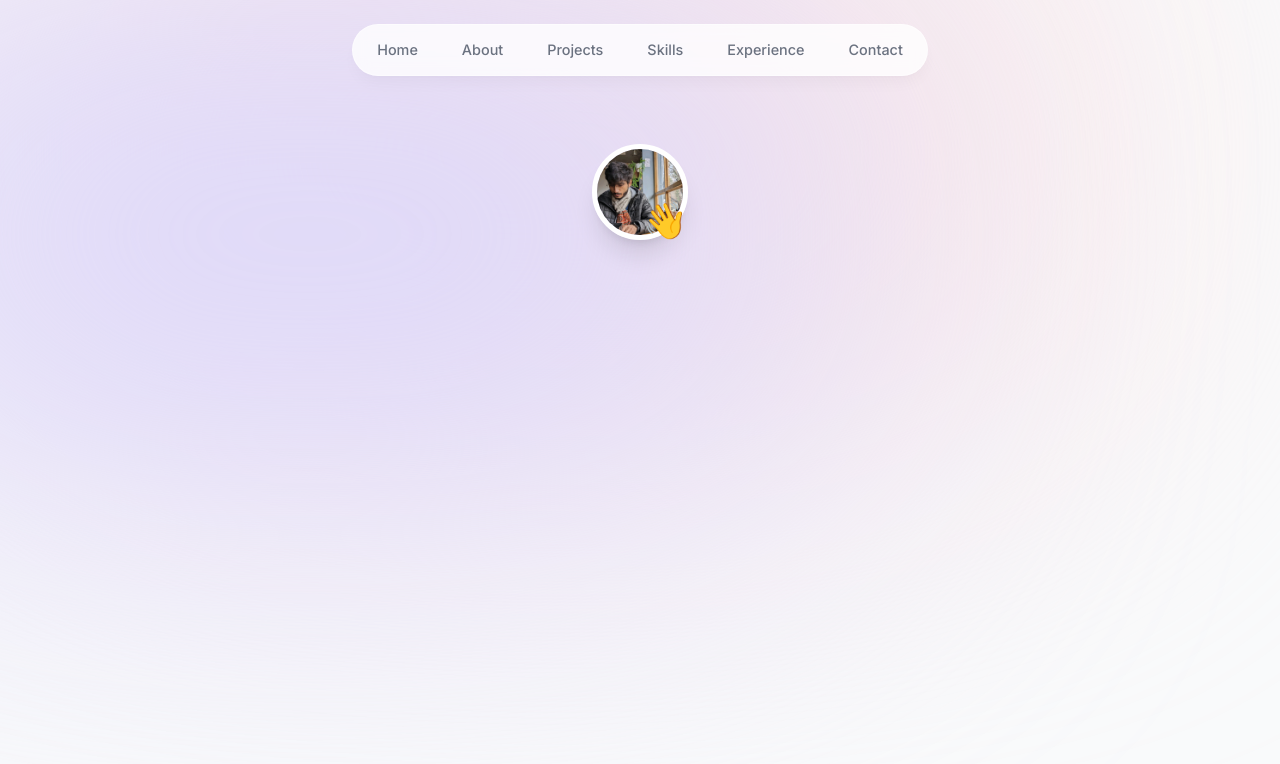
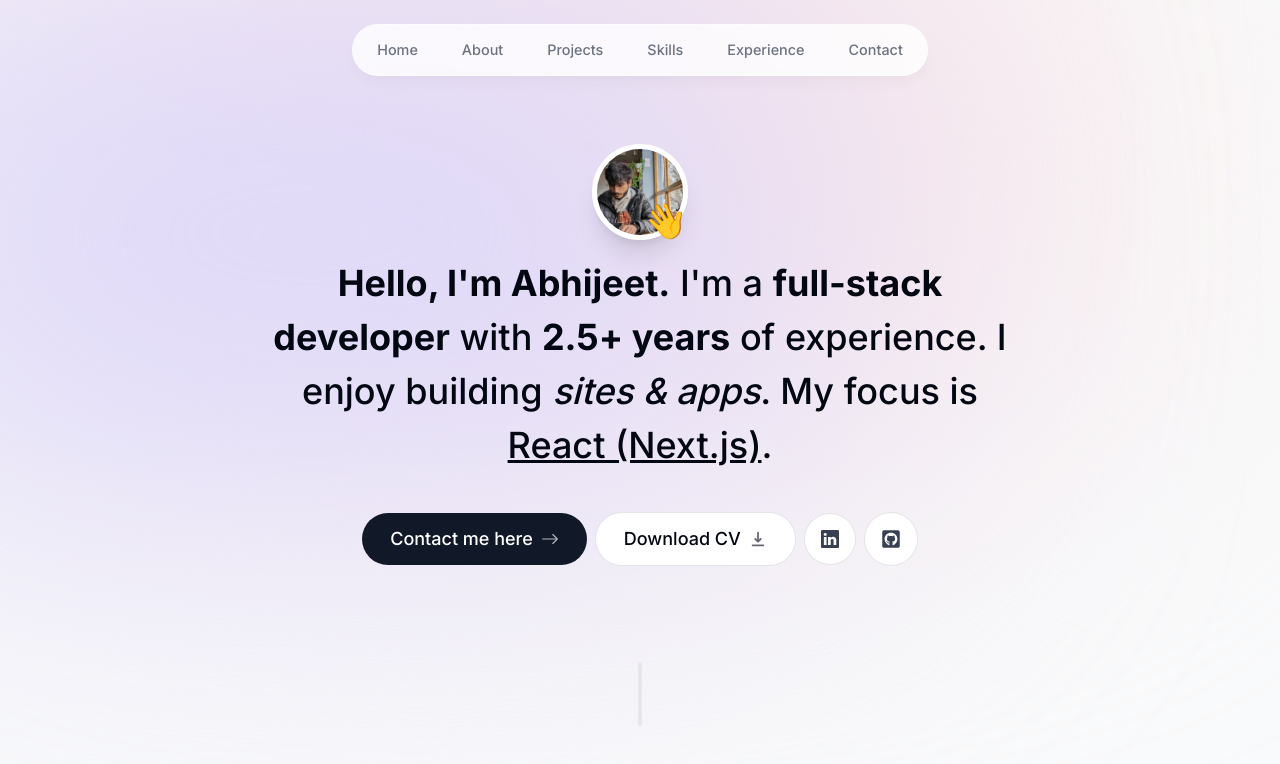
Before and after one commit to Jerry-Sharma21/personal_portfolio, a Next.js app: page / in a window 1280 px wide. Shown: the top 764 px of the page. Built offline with nearby package versions, Linux system fonts and the light colour scheme.

Commit message:
header and intro complete and section-divider

```diff
--- a/app/layout.tsx
+++ b/app/layout.tsx
@@ -1,4 +1,5 @@
 import { Inter } from 'next/font/google';
+
 import Header from '@/components/Header';
 
 import './globals.css';
--- a/app/page.tsx
+++ b/app/page.tsx
@@ -1,10 +1,13 @@
+import React from 'react';
+
 import Intro from '@/components/Intro';
-import React from 'react';
+import SectionDivider from '@/components/SectionDivider';
 
 const Home: React.FC = () => {
   return (
-    <main className="">
+    <main className="flex flex-col items-center px-4">
       <Intro />
+      <SectionDivider />
     </main>
   );
 };
--- /dev/null
+++ b/components/About.tsx
@@ -0,0 +1,7 @@
+import React from 'react';
+
+const About: React.FC = () => {
+  return <div>About</div>;
+};
+
+export default About;
--- a/components/Header.tsx
+++ b/components/Header.tsx
@@ -1,10 +1,8 @@
 'use client';
-
 import React from 'react';
-
+import Link from 'next/link';
 import { motion } from 'framer-motion';
 
-import Link from 'next/link';
 import { links } from '@/lib/Data';
 
 const Header: React.FC = () => {
--- a/components/Intro.tsx
+++ b/components/Intro.tsx
@@ -1,13 +1,16 @@
 'use client';
+
 import React from 'react';
-
+import Link from 'next/link';
+import Image from 'next/image';
 import { motion } from 'framer-motion';
-
-import Image from 'next/image';
+import { HiDownload } from 'react-icons/hi';
+import { FaGithubSquare } from 'react-icons/fa';
+import { BsArrowRight, BsLinkedin } from 'react-icons/bs';
 
 const Intro: React.FC = () => {
   return (
-    <section>
+    <section className="mb-28 max-w-[50rem] text-center sm:mb-0">
       <div className="flex items-center justify-center">
         <div className="relative">
           <motion.div
@@ -40,6 +43,64 @@
           </motion.span>
         </div>
       </div>
+
+      <motion.p
+        className="mb-10 mt-4 px-4 text-2xl font-medium !leading-[1.5] sm:text-4xl"
+        initial={{ opacity: 0, y: 100 }}
+        animate={{ opacity: 1, y: 0 }}
+      >
+        <span className="font-bold">Hello, I'm Abhijeet.</span> I'm a{' '}
+        <span className="font-bold">full-stack developer</span> with{' '}
+        <span className="font-bold">2.5+ years</span> of experience. I enjoy
+        building <span className="italic">sites & apps</span>. My focus is{' '}
+        <span className="underline">React (Next.js)</span>.
+      </motion.p>
+
+      <motion.div
+        className="flex flex-col sm:flex-row items-center justify-center gap-2 px-4 text-lg font-medium"
+        initial={{ opacity: 0, y: 100 }}
+        animate={{ opacity: 1, y: 0 }}
+        transition={{
+          delay: 0.1,
+        }}
+      >
+        <Link
+          href="#contact"
+          className="group bg-gray-900 text-white px-7 py-3 flex items-center gap-2 rounded-full
+          outline-none focus:scale-110 hover:scale-110 hover:bg-gray-950 active:scale-105 transition"
+        >
+          Contact me here
+          <BsArrowRight className="opacity-70 group-hover:translate-x-1 transition" />
+        </Link>
+
+        <a
+          className=" group bg-white px-7 py-3 flex items-center gap-2 rounded-full
+          outline-none focus:scale-110 hover:scale-110 active:scale-105 transition cursor-pointer border border-black/10"
+          href="/CV.pdf"
+          download
+        >
+          Download CV
+          <HiDownload className="opacity-60 group-hover:translate-y-1 transition" />
+        </a>
+
+        <a
+          className="bg-white p-4 text-gray-700 flex items-center gap-2 rounded-full
+          focus:scale-[1.15] hover:scale-[1.15] hover:text-gray-950 active:scale-105 transition cursor-pointer border border-black/10"
+          href="https://www.linkedin.com/in/abhijeet-sharma-468b00234/"
+          target="_blank"
+        >
+          <BsLinkedin />
+        </a>
+
+        <a
+          className="bg-white p-4 text-gray-700 flex items-center text-[1.25rem] gap-2 rounded-full
+          focus:scale-[1.15] hover:scale-[1.15] hover:text-gray-950 active:scale-105 transition cursor-pointer border border-black/10"
+          href="https://github.com/Jerry-Sharma21"
+          target="_blank"
+        >
+          <FaGithubSquare />
+        </a>
+      </motion.div>
     </section>
   );
 };
--- /dev/null
+++ b/components/SectionDivider.tsx
@@ -0,0 +1,16 @@
+'use client';
+import React from 'react';
+import { motion } from 'framer-motion';
+
+const SectionDivider: React.FC = () => {
+  return (
+    <motion.div
+      className="bg-gray-200 my-24 h-16 w-1 rounded-full hidden sm:block"
+      initial={{ opacity: 0, y: 100 }}
+      animate={{ opacity: 1, y: 0 }}
+      transition={{ delay: 0.125 }}
+    ></motion.div>
+  );
+};
+
+export default SectionDivider;
--- a/lib/Data.ts
+++ b/lib/Data.ts
@@ -1,9 +1,9 @@
 import React from 'react';
-
 import { FaReact } from 'react-icons/fa';
 import { CgWorkAlt } from 'react-icons/cg';
+import { LuGraduationCap } from 'react-icons/lu';
+
 import rmtdevImg from '@/public/rmtdev.png';
-import { LuGraduationCap } from 'react-icons/lu';
 import corpcommentImg from '@/public/corpcomment.png';
 import wordanalyticsImg from '@/public/wordanalytics.png';
 
```
Also changed, not shown: 1 other file (tests, documents, lock files or other folders).
